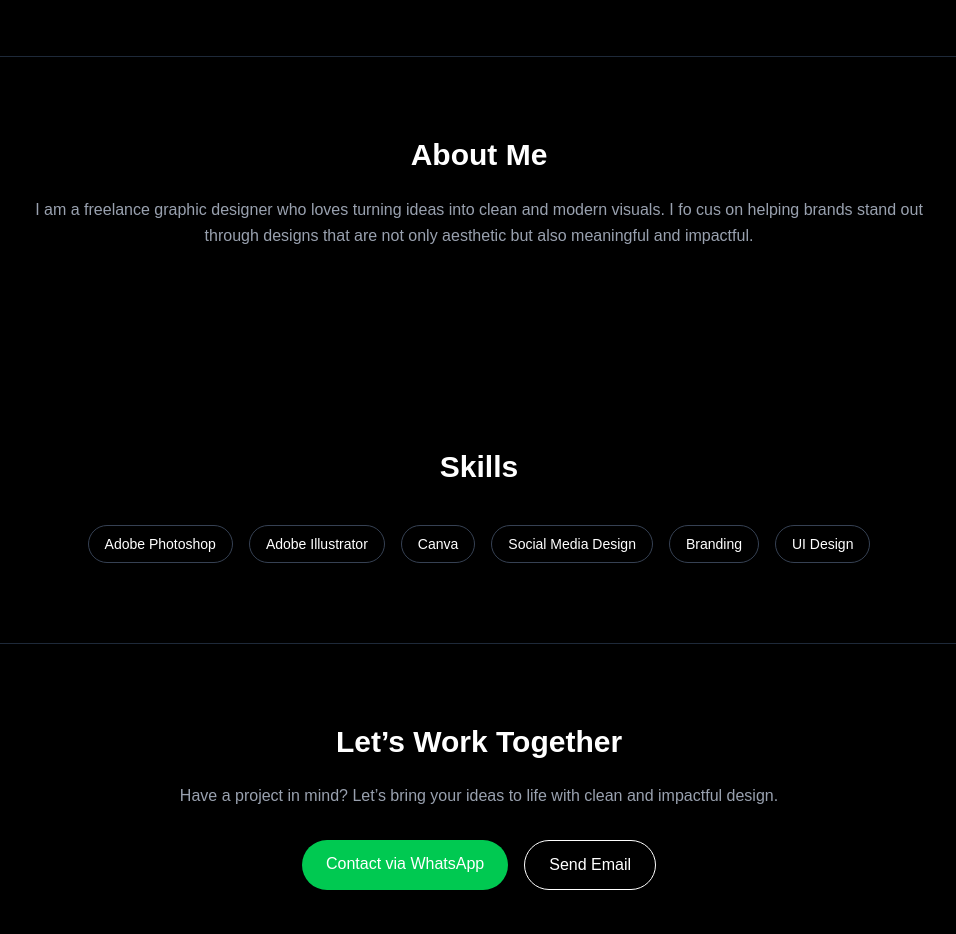
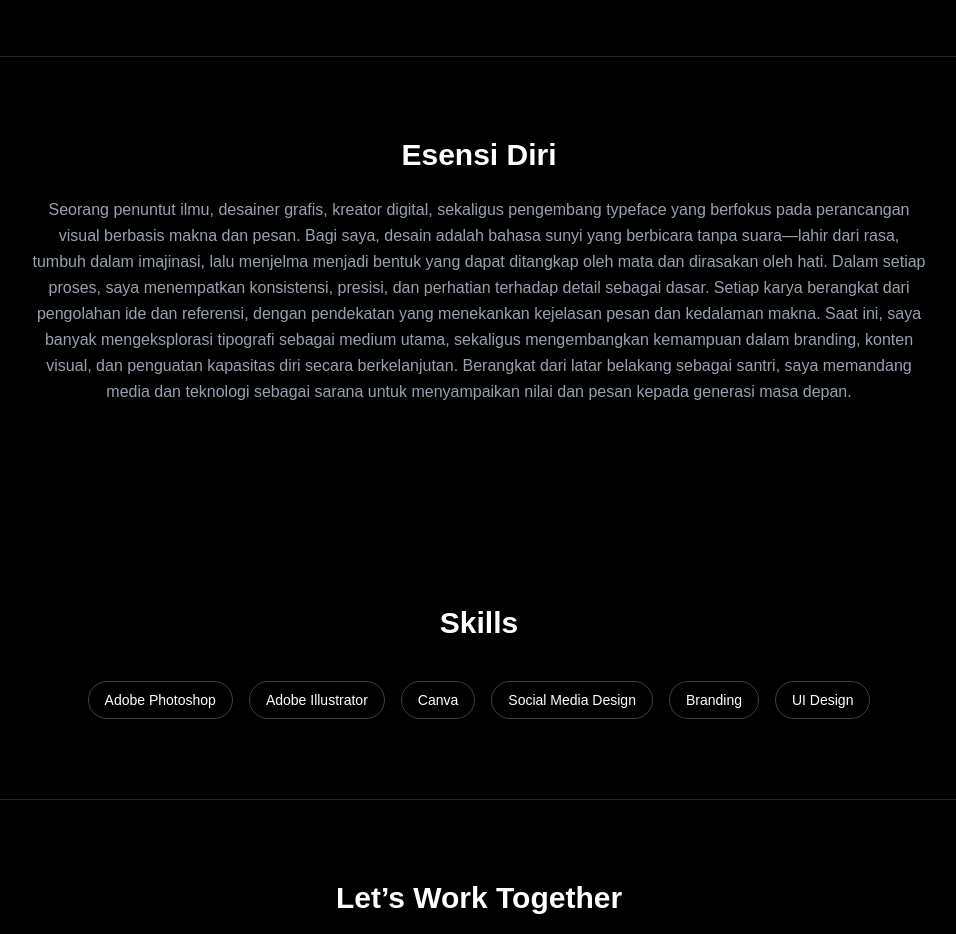
Before and after one commit to ahmado-labs/portfolio, a Next.js app: page / in a window 1280 px wide. Shown: the part 1320-2254 px from the top of the page, without its empty margins (161-1117 px from the left). Built offline with nearby package versions, Linux system fonts and the light colour scheme.

Commit message:
update jati diri

```diff
--- a/src/app/page.js
+++ b/src/app/page.js
@@ -133,12 +133,15 @@ export default function Home() {
         <div className="max-w-4xl mx-auto text-center">
 
           <h2 className="text-3xl font-bold mb-6">
-            About Me
+            Esensi Diri
           </h2>
 
           <p className="text-gray-400 leading-relaxed mb-10">
-            I am a freelance graphic designer who loves turning ideas into clean and modern visuals.
-            I fo  cus on helping brands stand out through designs that are not only aesthetic but also meaningful and impactful.
+            Seorang penuntut ilmu, desainer grafis, kreator digital, sekaligus pengembang typeface yang berfokus pada perancangan visual berbasis makna dan pesan.
+            Bagi saya, desain adalah bahasa sunyi yang berbicara tanpa suara—lahir dari rasa, tumbuh dalam imajinasi, lalu menjelma menjadi bentuk yang dapat ditangkap oleh mata dan dirasakan oleh hati.
+            Dalam setiap proses, saya menempatkan konsistensi, presisi, dan perhatian terhadap detail sebagai dasar. Setiap karya berangkat dari pengolahan ide dan referensi, dengan pendekatan yang menekankan kejelasan pesan dan kedalaman makna.
+            Saat ini, saya banyak mengeksplorasi tipografi sebagai medium utama, sekaligus mengembangkan kemampuan dalam branding, konten visual, dan penguatan kapasitas diri secara berkelanjutan.
+            Berangkat dari latar belakang sebagai santri, saya memandang media dan teknologi sebagai sarana untuk menyampaikan nilai dan pesan kepada generasi masa depan.
           </p>
 
         </div>
```
